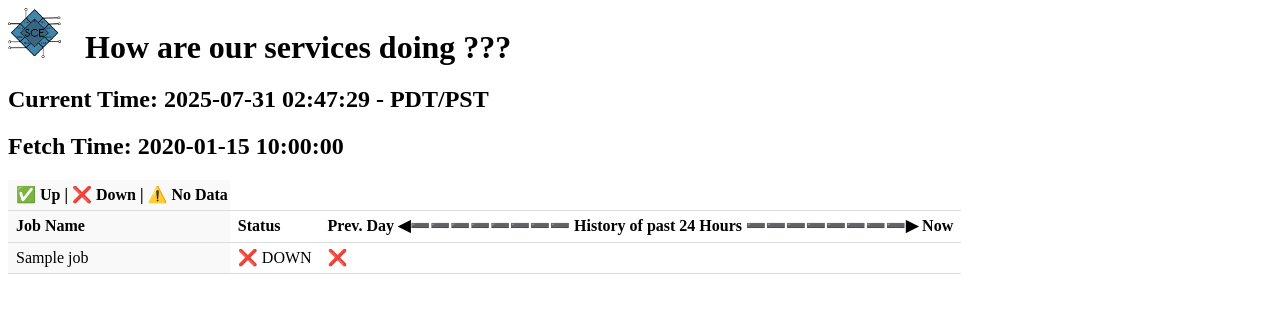
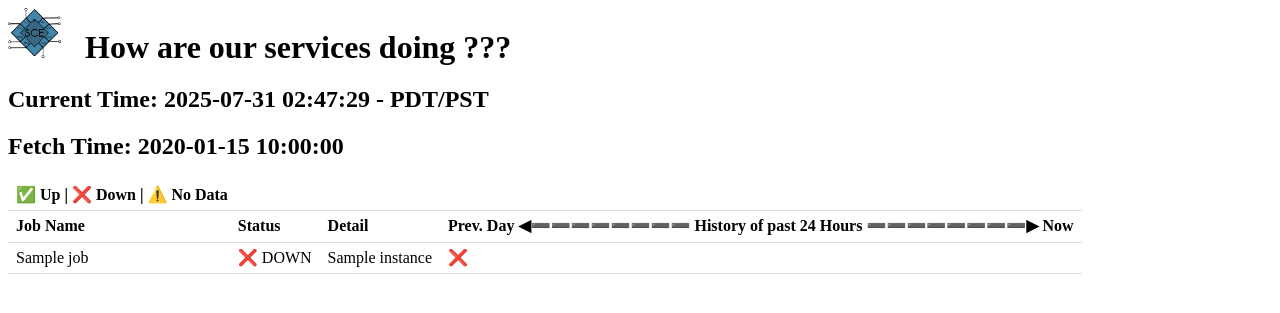
Before and after one commit to SCE-Development/monitoring, a FastAPI app: template system_status/templates/my_template.html in a window 1280 px wide. Shown: the top 313 px of the page. Run offline with FastAPI, Linux system fonts and the light colour scheme; the template is opened without the code that fills it: most values are stand-ins (such as "Sample title", 1, 10 or a date in 2020).

Commit message:
added detail column to status page (#78)
* - added detail column

* undo debug line

```diff
--- a/system_status/templates/my_template.html
+++ b/system_status/templates/my_template.html
@@ -35,7 +35,7 @@
         .sticky-col {
             position: sticky;
             left: 0;
-            background: #f9f9f9;
+            background: #ffffff;
             z-index: 1;
         }
         h1{
@@ -97,6 +97,7 @@
             <tr>
                 <th class="sticky-col" style="text-align: left; padding-right: 2px">Job Name</th>
                 <th style="text-align: left; padding-right: 2px">Status</th>
+                <th style="text-align: left; padding-right: 2px">Detail</th>
                 <th>
                     <div style="display: inline">Prev. Day</div>
                     <div style="display: inline"> ◀➖➖➖➖➖➖➖➖ </div>
@@ -113,11 +114,11 @@
             {% else %}
             {% set status = "❌ DOWN" %}
             {% endif %}
-
+            {% set detail = item.instance %}
             <tr class="current_table_data" onclick="highlightRow(this)">
                 <td class="sticky-col">{{ job }}</td>
                 <td>{{ status }}</td> {# This TD is for the "Status" column #}
-
+                <td>{{ detail }}</td>
                 {# THIS IS THE CORRECTED SECTION for the EMOJI HISTORY #}
                 <td>
                     {% for value in item.values %}
```
